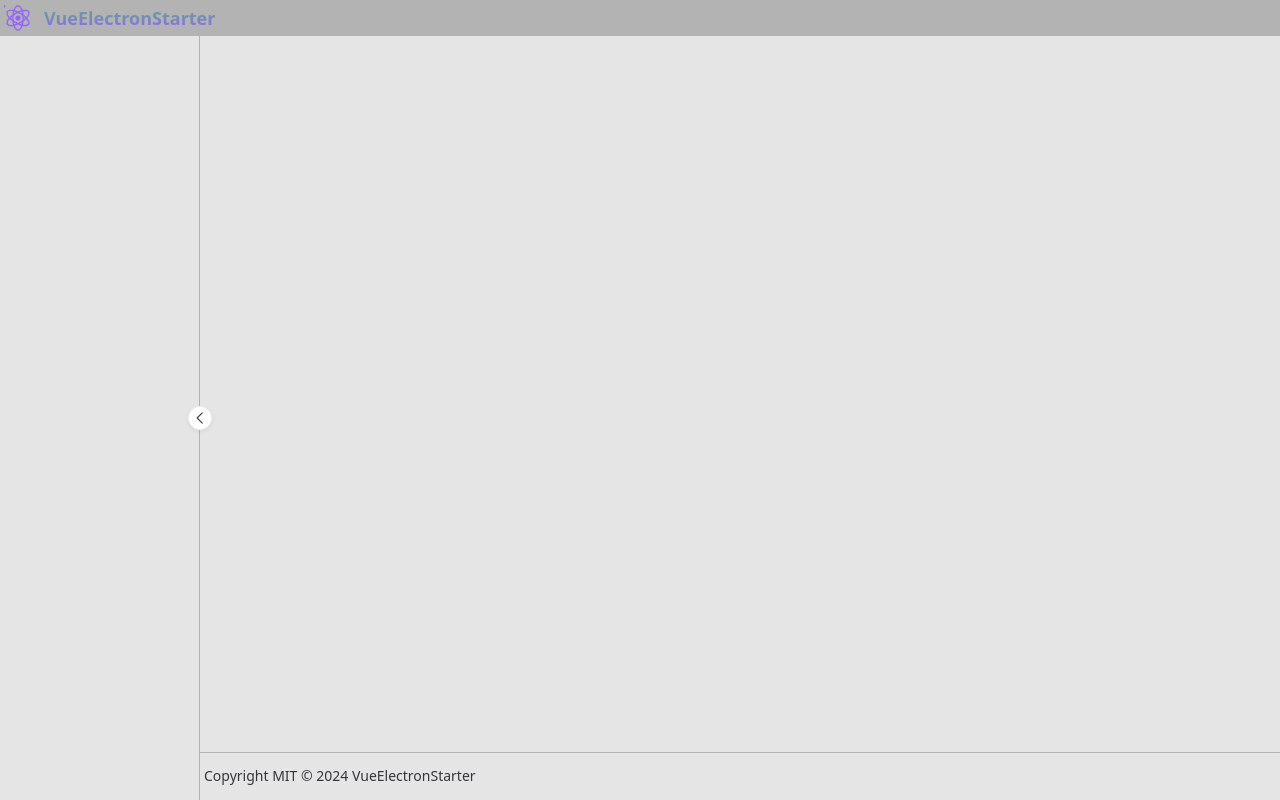
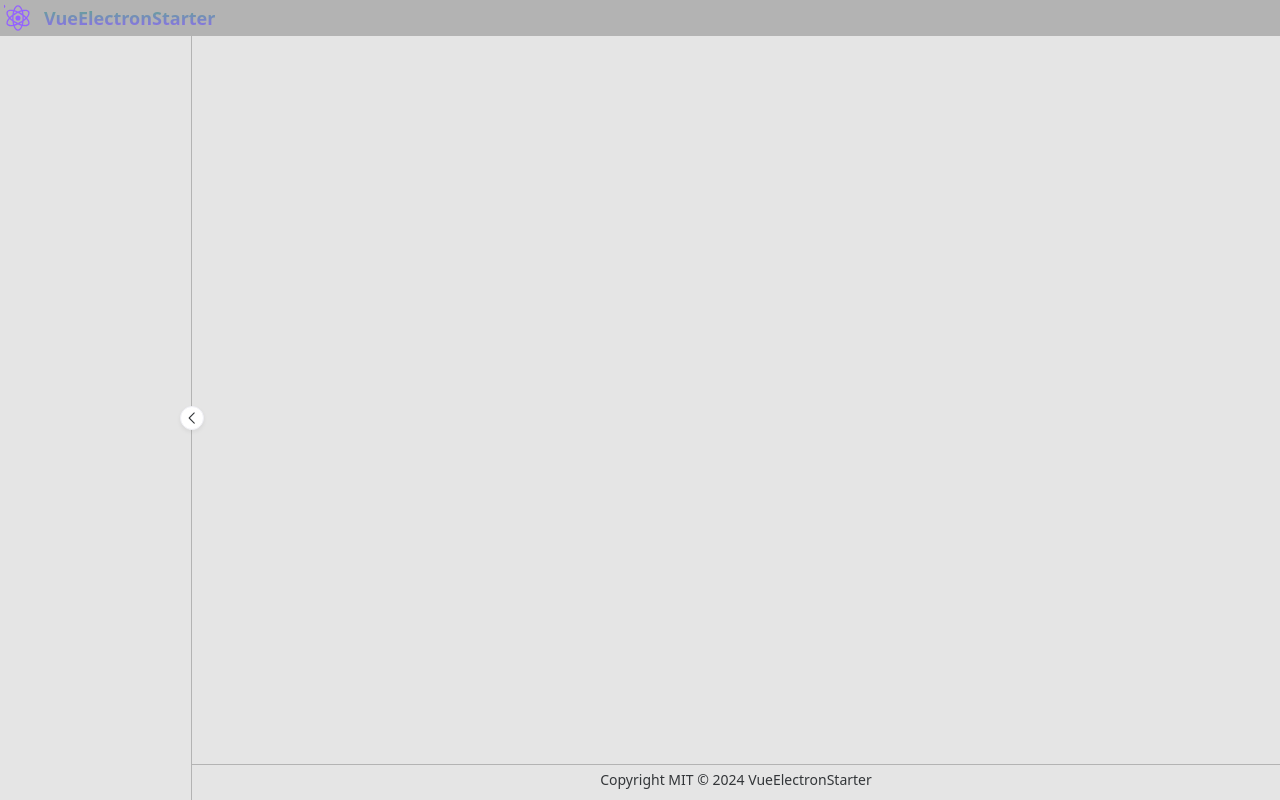
Before and after one commit to versiw/VueElectronStarter, a Vue app: page / in a window 1280 px wide. Built offline with nearby package versions, Linux system fonts and the light colour scheme.

Commit message:
refactor: 优化界面布局

```diff
--- a/src/renderer/src/layouts/Layout.vue
+++ b/src/renderer/src/layouts/Layout.vue
@@ -1,90 +1,37 @@
 <script setup lang="ts">
-import { ref } from 'vue'
-import { RouterView } from 'vue-router'
-import { useMenu } from '@renderer/layouts/hooks/useMenu'
 import NHeader from '@renderer/layouts/NHeader.vue'
+import NSider from '@renderer/layouts/NSider.vue'
+import NFooter from '@renderer/layouts/NFooter.vue'
+import NContent from '@renderer/layouts/NContent.vue'
 import { useMessage } from 'naive-ui'
 import { useThemeConfig } from '@renderer/layouts/hooks/useThemeConfig'
 
 window.$message = useMessage()
 
-const isCollapsed = ref(false)
-
-const { activeKey, menuOptions, handleMenuClick } = useMenu()
-
 const { themeConfig } = useThemeConfig()
 </script>
 <template>
-  <div class="h-full relative">
-    <n-layout position="absolute" class="h-full">
+  <!-- <div class="h-full w-full relative">
+    <NLayout position="absolute" class="h-full w-full">
       <NHeader />
-      <n-layout position="absolute" class="top-9 select-none" has-sider>
-        <n-layout-sider
-          :native-scrollbar="false"
-          bordered
-          collapse-mode="width"
-          :collapsed-width="64"
-          :width="200"
-          :collapsed="isCollapsed"
-          show-trigger="arrow-circle"
-          @collapse="isCollapsed = true"
-          @expand="isCollapsed = false"
-        >
-          <n-menu
-            v-model:value="activeKey"
-            :options="menuOptions"
-            :collapsed="isCollapsed"
-            :collapsed-width="64"
-            :collapsed-icon-size="24"
-            @update:value="handleMenuClick"
-          />
-        </n-layout-sider>
-        <n-layout-content content-style="padding: 24px;" :native-scrollbar="false">
-          <div v-if="themeConfig.animation">
-            <RouterView v-slot="{ Component }">
-              <transition
-                name="custom"
-                mode="out-in"
-                appear
-                :enter-active-class="`animate__animated ${themeConfig.animationScheme.transition.enter} animate__faster`"
-                :leave-active-class="`animate__animated ${themeConfig.animationScheme.transition.leave} animate__faster`"
-                :appear-active-class="`animate__animated ${themeConfig.animationScheme.transition.enter} animate__faster`"
-              >
-                <keep-alive>
-                  <component :is="Component" />
-                </keep-alive>
-              </transition>
-            </RouterView>
+      <NLayout has-sider position="absolute" class="w-full top-9 bottom-9">
+        <NSider />
+        <NContent />
+      </NLayout>
+      <div v-if="themeConfig.layoutScheme === 'default'"><NFooter /></div>
+    </NLayout>
+  </div> -->
 
-            <!-- <transition
-              :duration="{ enter: 1000, leave: 600 }"
-              mode="out-in"
-              appear
-              :leave-active-class="`animate__animated ${themeConfig.animationScheme.leave}`"
-              :enter-active-class="`animate__animated ${themeConfig.animationScheme.enter}`"
-              :appear-active-class="`animate__animated ${themeConfig.animationScheme.enter}`"
-            >
-              <RouterView />
-            </transition> -->
-          </div>
-          <div v-else>
-            <RouterView />
-          </div>
-
-          <div v-if="themeConfig.layoutScheme === 'default'">
-            <n-layout-footer position="absolute" class="h-12 p-1 flex items-center z-10" bordered>
-              Copyright MIT © 2024 VueElectronStarter
-            </n-layout-footer>
-          </div>
-        </n-layout-content>
-      </n-layout>
-    </n-layout>
+  <div class="h-full w-full relative">
+    <NLayout position="absolute" class="h-full w-full">
+      <NHeader />
+      <NLayout position="absolute" class="top-9" has-sider>
+        <NSider />
+        <NLayout :native-scrollbar="false" class="">
+          <NContent />
+          <div v-if="themeConfig.layoutScheme === 'default'"><NFooter /></div>
+        </NLayout>
+      </NLayout>
+    </NLayout>
   </div>
 </template>
-
-<style scoped>
-.animate__animated.animate__slideOutDown {
-  opacity: 0;
-  transition: opacity 600ms ease;
-}
-</style>
--- /dev/null
+++ b/src/renderer/src/layouts/NContent.vue
@@ -0,0 +1,51 @@
+<script setup lang="ts">
+import { useThemeConfig } from '@renderer/layouts/hooks/useThemeConfig'
+
+defineComponent({
+  name: 'NContent'
+})
+
+const { themeConfig } = useThemeConfig()
+</script>
+
+<template>
+  <NLayoutContent class="p-6 mb-9" :native-scrollbar="false">
+    <div v-if="themeConfig.animation">
+      <RouterView v-slot="{ Component }">
+        <transition
+          name="custom"
+          mode="out-in"
+          appear
+          :enter-active-class="`animate__animated ${themeConfig.animationScheme.transition.enter} animate__faster`"
+          :leave-active-class="`animate__animated ${themeConfig.animationScheme.transition.leave} animate__faster`"
+          :appear-active-class="`animate__animated ${themeConfig.animationScheme.transition.enter} animate__faster`"
+        >
+          <keep-alive>
+            <component :is="Component" />
+          </keep-alive>
+        </transition>
+      </RouterView>
+
+      <!-- <transition
+              :duration="{ enter: 1000, leave: 600 }"
+              mode="out-in"
+              appear
+              :leave-active-class="`animate__animated ${themeConfig.animationScheme.leave}`"
+              :enter-active-class="`animate__animated ${themeConfig.animationScheme.enter}`"
+              :appear-active-class="`animate__animated ${themeConfig.animationScheme.enter}`"
+            >
+              <RouterView />
+            </transition> -->
+    </div>
+    <div v-else>
+      <RouterView />
+    </div>
+  </NLayoutContent>
+</template>
+
+<style scoped>
+.animate__animated.animate__slideOutDown {
+  opacity: 0;
+  transition: opacity 600ms ease;
+}
+</style>
--- /dev/null
+++ b/src/renderer/src/layouts/NFooter.vue
@@ -0,0 +1,11 @@
+<script setup lang="ts">
+defineComponent({
+  name: 'NFooter'
+})
+</script>
+
+<template>
+  <NLayoutFooter position="absolute" class="h-9 p-1 z-10" bordered>
+    <div class="flex items-center justify-center">Copyright MIT © 2024 VueElectronStarter</div>
+  </NLayoutFooter>
+</template>
--- a/src/renderer/src/layouts/NHeader.vue
+++ b/src/renderer/src/layouts/NHeader.vue
@@ -17,14 +17,14 @@ const { active, placement, activate } = useDrawer()
 const { themeConfig } = useThemeConfig()
 </script>
 <template>
-  <n-layout-header class="h-9 p-1" style="-webkit-app-region: drag; user-select: none" bordered>
+  <NLayoutHeader class="h-9 p-1" style="-webkit-app-region: drag; user-select: none" bordered>
     <!-- <n-layout-header class="h-9 p-1" bordered> -->
-    <n-flex class="flex items-center justify-between h-7 w-5/6">
-      <n-flex class="flex justify-start">
-        <n-icon size="28">
+    <NFlex class="flex items-center justify-between h-7 w-5/6">
+      <NFlex class="flex justify-start">
+        <NIcon size="28">
           <VueElectronStarterLogo />
-        </n-icon>
-        <n-gradient-text
+        </NIcon>
+        <NGradientText
           class="text-lg font-bold"
           :gradient="{
             from: '#9462FF',
@@ -32,12 +32,12 @@ const { themeConfig } = useThemeConfig()
           }"
         >
           VueElectronStarter
-        </n-gradient-text>
-      </n-flex>
-      <n-flex class="flex flex-row-reverse justify-end">
-        <n-tooltip trigger="hover" placement="bottom-end">
+        </NGradientText>
+      </NFlex>
+      <NFlex class="flex flex-row-reverse justify-end">
+        <NTooltip trigger="hover" placement="bottom-end">
           <template #trigger>
-            <n-button
+            <NButton
               text
               strong
               size="small"
@@ -48,13 +48,13 @@ const { themeConfig } = useThemeConfig()
               style="-webkit-app-region: no-drag"
               @click="activate('right')"
             >
-            </n-button>
+            </NButton>
           </template>
           主题配置
-        </n-tooltip>
-        <n-tooltip trigger="hover" placement="bottom-end">
+        </NTooltip>
+        <NTooltip trigger="hover" placement="bottom-end">
           <template #trigger>
-            <n-button
+            <NButton
               text
               strong
               size="small"
@@ -69,17 +69,17 @@ const { themeConfig } = useThemeConfig()
                   : (themeConfig.themeScheme = 'dark')
               "
             >
-            </n-button>
+            </NButton>
           </template>
           主题模式
-        </n-tooltip>
-        <n-dropdown
+        </NTooltip>
+        <NDropdown
           :value="locale"
           trigger="hover"
           :options="localeOptions"
           @select="handleSelectLang"
         >
-          <n-tooltip trigger="hover" placement="left">
+          <NTooltip trigger="hover" placement="left">
             <template #trigger>
               <n-button
                 text
@@ -100,10 +100,10 @@ const { themeConfig } = useThemeConfig()
             /> -->
             </template>
             切换语言
-          </n-tooltip>
-        </n-dropdown>
-      </n-flex>
-    </n-flex>
+          </NTooltip>
+        </NDropdown>
+      </NFlex>
+    </NFlex>
     <ThemeDrawer v-model:active="active" :placement="placement" @update:active="active = $event" />
-  </n-layout-header>
+  </NLayoutHeader>
 </template>
--- /dev/null
+++ b/src/renderer/src/layouts/NSider.vue
@@ -0,0 +1,35 @@
+<script setup lang="ts">
+import { useMenu } from '@renderer/layouts/hooks/useMenu'
+
+defineComponent({
+  name: 'NSider'
+})
+
+const isCollapsed = ref(false)
+
+const { activeKey, menuOptions, handleMenuClick } = useMenu()
+</script>
+
+<template>
+  <NLayoutSider
+    :native-scrollbar="false"
+    bordered
+    collapse-mode="width"
+    :collapsed-width="64"
+    :width="192"
+    :collapsed="isCollapsed"
+    show-trigger="arrow-circle"
+    class="h-full"
+    @collapse="isCollapsed = true"
+    @expand="isCollapsed = false"
+  >
+    <NMenu
+      v-model:value="activeKey"
+      :options="menuOptions"
+      :collapsed="isCollapsed"
+      :collapsed-width="64"
+      :collapsed-icon-size="24"
+      @update:value="handleMenuClick"
+    />
+  </NLayoutSider>
+</template>
--- a/src/renderer/src/views/index.vue
+++ b/src/renderer/src/views/index.vue
@@ -39,5 +39,20 @@ const ipcHandle = () => window.electron.ipcRenderer.send('ping')
       <div>Chromium V {{ versions.chrome }}</div>
       <div>Node V {{ versions.node }}</div>
     </n-flex>
+    <n-flex vertical class="flex items-center justify-around">
+      <div class="flex items-center justify-between">Electron V {{ versions.electron }}</div>
+      <div>Chromium V {{ versions.chrome }}</div>
+      <div>Node V {{ versions.node }}</div>
+    </n-flex>
+    <n-flex vertical class="flex items-center justify-around">
+      <div class="flex items-center justify-between">Electron V {{ versions.electron }}</div>
+      <div>Chromium V {{ versions.chrome }}</div>
+      <div>Node V {{ versions.node }}</div>
+    </n-flex>
+    <n-flex vertical class="flex items-center justify-around">
+      <div class="flex items-center justify-between">Electron V {{ versions.electron }}</div>
+      <div>Chromium V {{ versions.chrome }}</div>
+      <div>Node V {{ versions.node }}</div>
+    </n-flex>
   </n-flex>
 </template>
```
